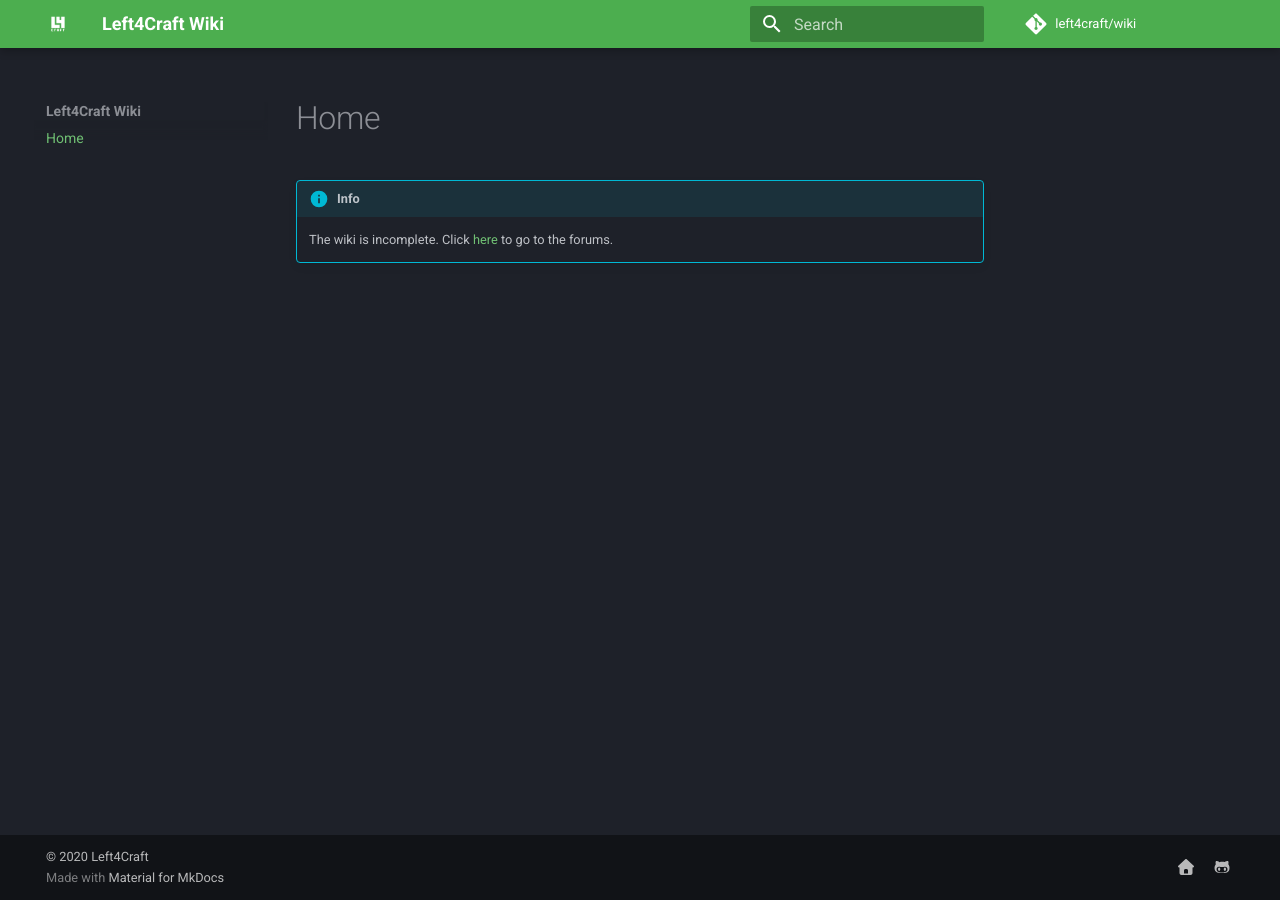
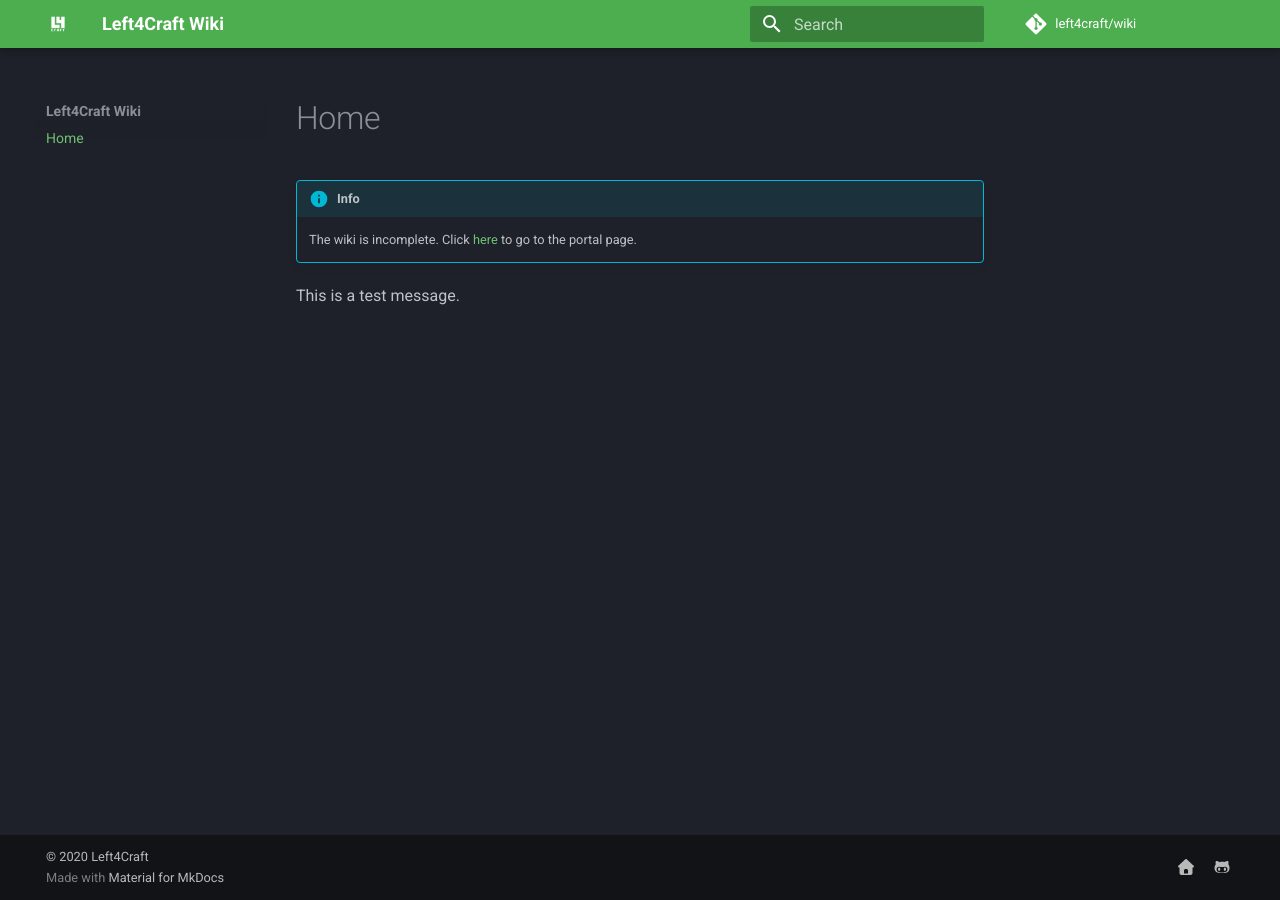
Before and after one commit to left4craft/wiki, an MkDocs documentation site: the page built from docs/index.md, in a window 1280 px wide. Built offline with MkDocs 1.6.1 and Material for MkDocs 9.7.7, drawn with Linux system fonts in a browser that asks for light colours; comment, search, counter and statistics services are not loaded.

Commit message:
Update index.md

```diff
--- a/docs/index.md
+++ b/docs/index.md
@@ -2,4 +2,6 @@
 
 !!! info
 	The wiki is incomplete.
-	Click [here](https://www.left4craft.org) to go to the forums.
+	Click [here](https://www.left4craft.org) to go to the portal page.
+
+This is a test message.
```
